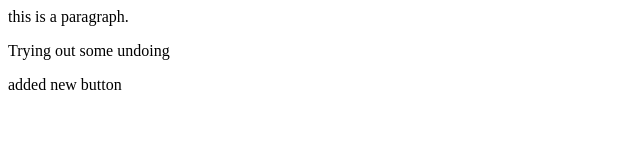
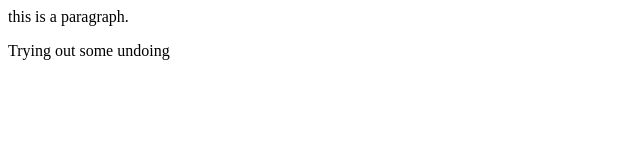
Before and after one commit to ANIKETGHAWATE/localRepo, a plain HTML site: page index.html in a window 1280 px wide. Shown: the whole page, without its empty margins (0-640 px from the left). Drawn offline with Linux system fonts and the light colour scheme.

Commit message:
undoing done

```diff
--- a/index.html
+++ b/index.html
@@ -1,3 +1,2 @@
 <p>this is a paragraph.</p>
 <P>Trying out some undoing </P>
-<p>added new button</p>
```
